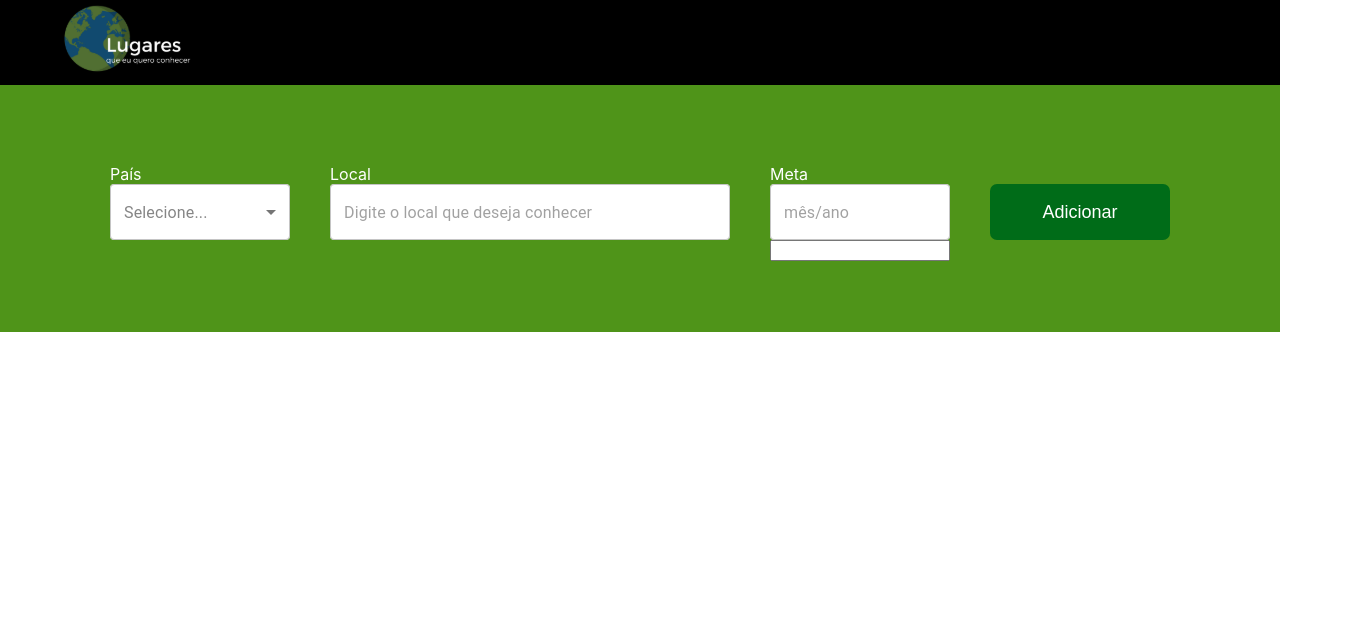
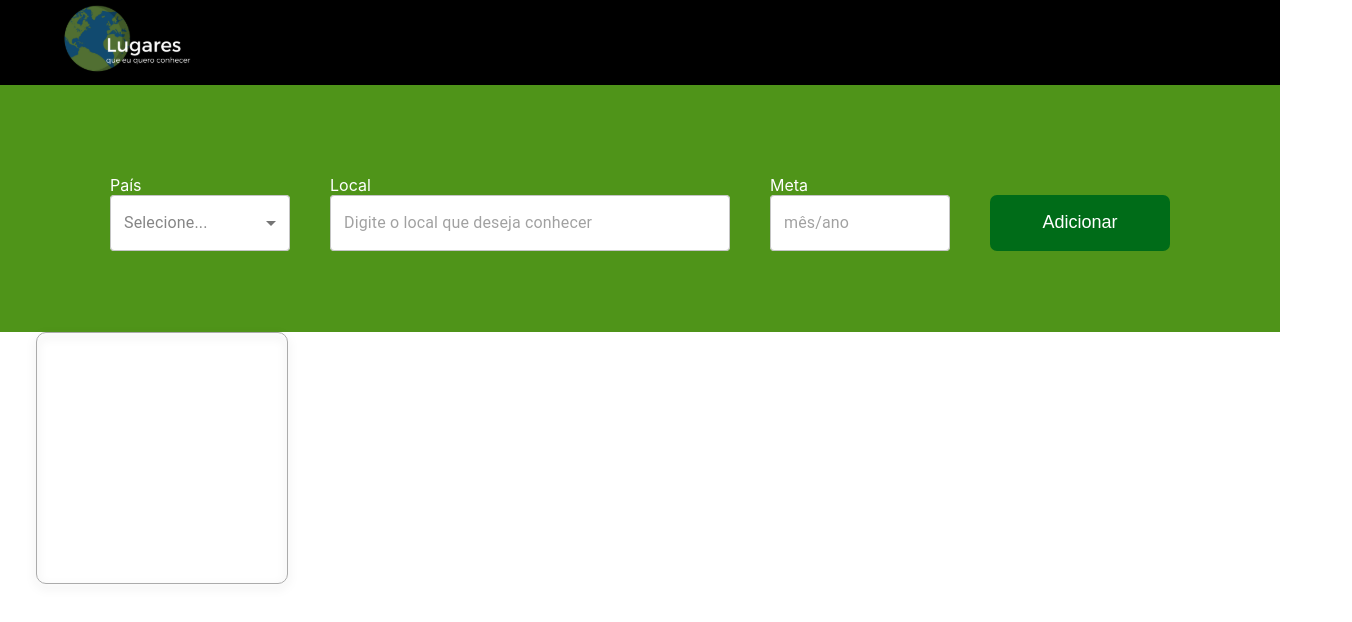
Before and after one commit to ClubPetro/frontend-challenge, a React (Create React App) app: page / in a window 1280 px wide. Shown: the top 622 px of the page, 1352 px wide, since content can reach past the window. Built offline with nearby package versions, Linux system fonts and the light colour scheme.

Commit message:
started configuring axios and developing the country card

```diff
--- /dev/null
+++ b/src/components/Listing/index.tsx
@@ -0,0 +1,13 @@
+import React from "react";
+
+import { Container, Card } from "./styles";
+
+const Listing: React.FC = () => {
+  return (
+    <Container>
+      <Card></Card>
+    </Container>
+  );
+};
+
+export default Listing;
--- /dev/null
+++ b/src/components/Listing/styles.ts
@@ -0,0 +1,14 @@
+import styled from "styled-components";
+
+export const Container = styled.div`
+  width: 100%;
+  padding-inline: 36px;
+`;
+
+export const Card = styled.div`
+  width: 250px;
+  height: 250px;
+  border: 1px solid #ababab;
+  border-radius: 10px;
+  filter: drop-shadow(0px 4px 4px rgba(0, 0, 0, 0.25)) !important;
+`;
--- a/src/components/Search/index.tsx
+++ b/src/components/Search/index.tsx
@@ -1,29 +1,47 @@
-import {  FormControl, Grid, Input, InputLabel, MenuItem, OutlinedInput, Select, TextField, ThemeProvider, useTheme } from '@mui/material';
-import React from 'react';
-import { componentsTheme } from '../../theme/materialStyles';
+import {
+  FormControl,
+  Grid,
+  Input,
+  InputLabel,
+  MenuItem,
+  OutlinedInput,
+  Select,
+  TextField,
+  ThemeProvider,
+  useTheme,
+} from "@mui/material";
+import React from "react";
+import { componentsTheme } from "../../theme/materialStyles";
 import InputMask from "react-input-mask";
-import MultipleSelect from '../MultipleSelect';
+import MultipleSelect from "../MultipleSelect";
 
-import { AddButton, Col, Container, InputRow, LocalInput, MetaInput } from './styles';
+import {
+  AddButton,
+  Col,
+  Container,
+  InputRow,
+  LocalInput,
+  MetaInput,
+} from "./styles";
 
 const Search: React.FC = () => {
-  return <Container>
+  return (
+    <Container>
       <InputRow>
         <Grid justifyContent="center" container spacing={5}>
           <Grid item xs={2}>
-          <MultipleSelect/>
+            <MultipleSelect />
           </Grid>
           <Grid item xs={4}>
             <Col>
               <span>Local</span>
-            <LocalInput placeholder='Digite o local que deseja conhecer' />
+              <LocalInput placeholder="Digite o local que deseja conhecer" />
             </Col>
           </Grid>
           <Grid item xs={2}>
             <Col>
               <span>Meta</span>
-            <MetaInput placeholder='mês/ano'/>
-            <InputMask mask="99/9999" />
+              <MetaInput placeholder="mês/ano" />
             </Col>
           </Grid>
           <Grid item xs={2}>
@@ -31,10 +49,8 @@ const Search: React.FC = () => {
           </Grid>
         </Grid>
       </InputRow>
-
-
-
-  </Container>;
-}
+    </Container>
+  );
+};
 
 export default Search;
--- a/src/pages/Main/index.tsx
+++ b/src/pages/Main/index.tsx
@@ -1,16 +1,18 @@
-import React from 'react';
-import Header from '../../components/Header';
-import Search from '../../components/Search';
+import React from "react";
+import Header from "../../components/Header";
+import Listing from "../../components/Listing";
+import Search from "../../components/Search";
 
-import { Container } from './styles';
+import { Container } from "./styles";
 
 const Main: React.FC = () => {
   return (
     <Container>
-      <Header/>
-      <Search/>
+      <Header />
+      <Search />
+      <Listing />
     </Container>
   );
-}
+};
 
 export default Main;
```
Also changed, not shown: src/services/api.ts (added, +7 -0 lines). Lines whose indentation alone changed are shown as unchanged.
